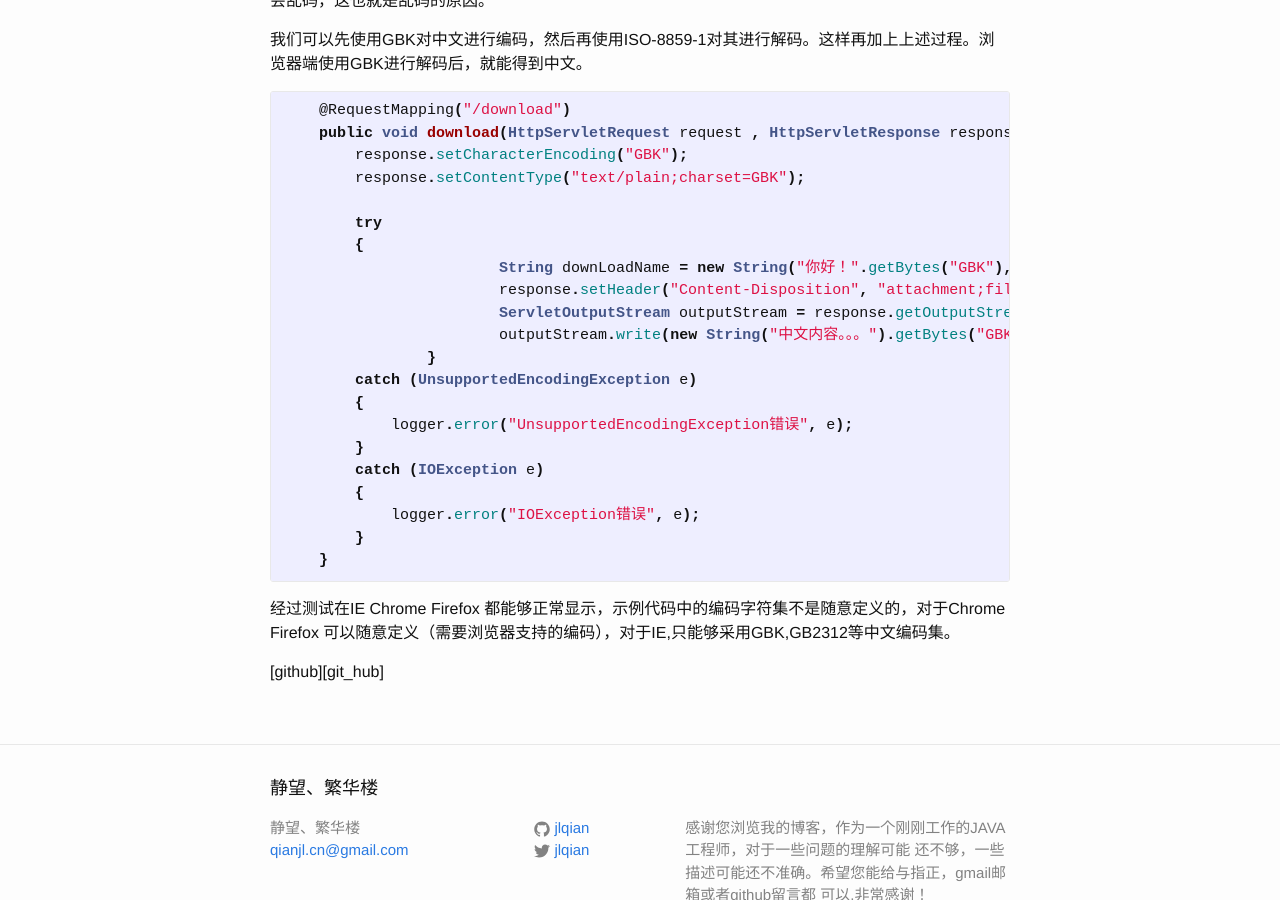
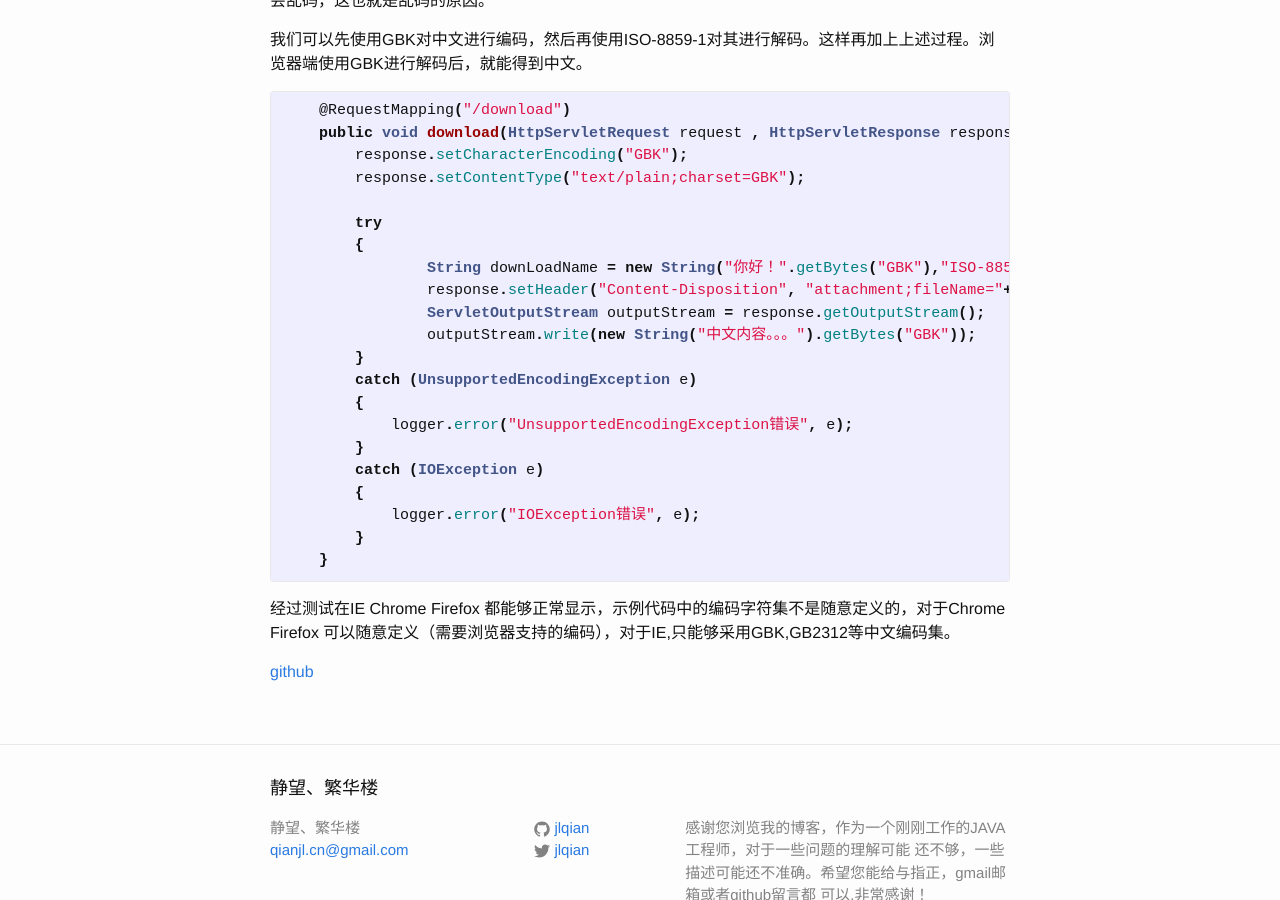
Before and after one commit to jlqian/blog_back, a Jekyll site: the page built from _posts/2016-02-19-messy-code.markdown, in a window 1280 px wide and 900 px high, scrolled down 751 px. Built offline with Jekyll 4.4.1, drawn with Linux system fonts in a browser that asks for light colours; some of the changed lines change nothing that is shown.

Commit message:
修改github链接

```diff
--- a/_posts/2016-02-19-messy-code.markdown
+++ b/_posts/2016-02-19-messy-code.markdown
@@ -32,11 +32,11 @@ JavaWEB项目中，下载文件时，不同的浏览器可能会出现文件名
 
     	try
     	{
-			String downLoadName = new String("你好！".getBytes("GBK"),"ISO-8859-1");
-			response.setHeader("Content-Disposition", "attachment;fileName="+downLoadName);
-			ServletOutputStream outputStream = response.getOutputStream();
-			outputStream.write(new String("中文内容。。。").getBytes("GBK"));
-		}
+		String downLoadName = new String("你好！".getBytes("GBK"),"ISO-8859-1");
+		response.setHeader("Content-Disposition", "attachment;fileName="+downLoadName);
+		ServletOutputStream outputStream = response.getOutputStream();
+		outputStream.write(new String("中文内容。。。").getBytes("GBK"));
+	}
     	catch (UnsupportedEncodingException e)
         {
             logger.error("UnsupportedEncodingException错误", e);
@@ -50,6 +50,6 @@ JavaWEB项目中，下载文件时，不同的浏览器可能会出现文件名
 
 经过测试在IE Chrome Firefox 都能够正常显示，示例代码中的编码字符集不是随意定义的，对于Chrome Firefox 可以随意定义（需要浏览器支持的编码），对于IE,只能够采用GBK,GB2312等中文编码集。
 
-[github][git_hub]
+[github][github]
 
 [github]: https://github.com/jlqian
```
